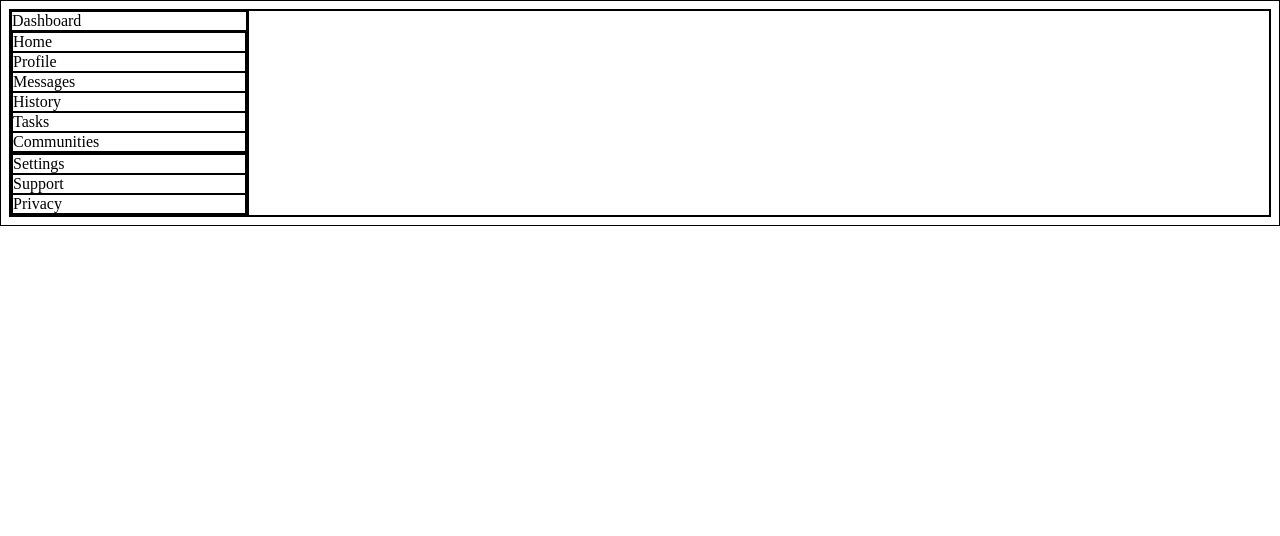
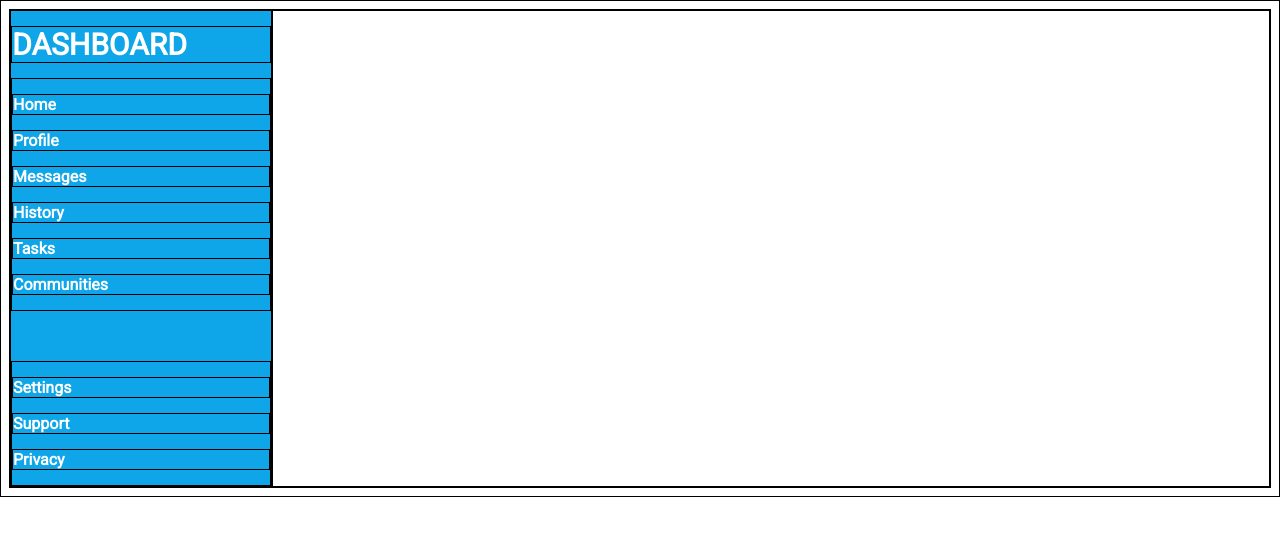
Before and after one commit to YourManz/odin-admin-dash, a plain HTML site: page index.html in a window 1280 px wide. Drawn offline with Linux system fonts and the light colour scheme.

Commit message:
Customized sidebar
Added color to the sidebar, I need to figure out how to stretch it down the page

```diff
--- a/index.html
+++ b/index.html
@@ -2,13 +2,14 @@
 <html lang="en">
 <head>
     <link href="style.css" rel="stylesheet">
+    <link rel="stylesheet" href="https://fonts.googleapis.com/css?family=Roboto">
     <meta charset="UTF-8">
     <meta name="viewport" content="width=device-width, initial-scale=1.0">
     <title>Document</title>
 </head>
 <body>
   <div id="sidebar">
-    <div class="title">Dashboard</div>
+    <div class="title sidebar-item">DASHBOARD</div>
     <div class="top">
       <div class="sidebar-item">Home</div>
       <div class="sidebar-item">Profile</div>
--- a/style.css
+++ b/style.css
@@ -1,5 +1,7 @@
 * {
-  border: 1px solid black
+  border: 1px solid black;
+  /* padding: 0px; */
+  font-family: 'Roboto';
    }
 body {
   display:flex;
@@ -8,8 +10,28 @@ body {
 #sidebar {
   flex: 1 1 auto;
   align-items:stretch;
+  background-color: #0ea5e9;
+  color:white;
+  font-weight:bold;
+ }
+#sidebar .sidebar-item {
+  margin-top:15px;
+  margin-bottom:15px;
+  display:flex;
+  /* flex-direction:row; */
+  /* justify-content:center; */
+}
+#sidebar .title {
+  font-size: 30px;
+}
+#sidebar .top {
+  margin-top:15px;
+  margin-bottom:50px;
+}
+#sidebar .bottom {
+  margin-top:30px;
 }
 .mainpage {
-  flex: 7 1 auto;
+  flex: 12 1 auto;
   align-items:stretch
 }
```
